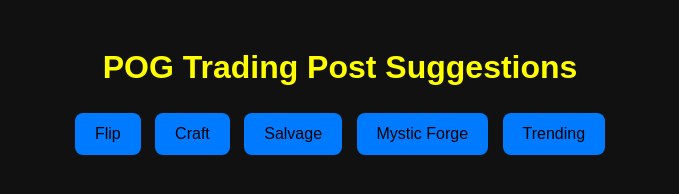
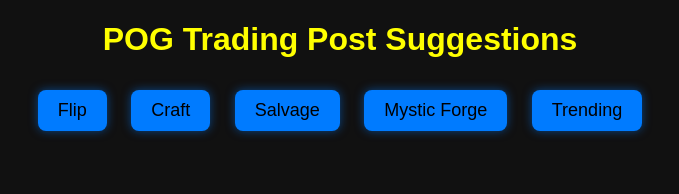
Before and after one commit to PantsOptionalGaming/TradingPost, a plain HTML site: page index.html in a window 1280 px wide. Shown: the whole page, without its empty margins (300-979 px from the left). Drawn offline with Linux system fonts and the light colour scheme.

Commit message:
Update style.css

```diff
--- a/style.css
+++ b/style.css
@@ -1,47 +1,43 @@
-
 body {
   font-family: Arial, sans-serif;
+  text-align: center;
   background-color: #111;
   color: #fff;
-  text-align: center;
-  padding: 20px;
 }
 
 h1 {
   color: yellow;
 }
 
-.button-container {
-  margin-bottom: 20px;
+.buttons {
+  margin: 20px 0;
 }
 
 button {
+  margin: 10px;
+  padding: 10px 20px;
+  font-size: 18px;
   background-color: #007BFF;
+  border: none;
   color: black;
-  border: none;
-  padding: 12px 20px;
-  margin: 5px;
-  font-size: 16px;
+  border-radius: 8px;
+  transition: 0.3s;
+  box-shadow: 0 0 10px rgba(0,123,255,0.5);
   cursor: pointer;
-  border-radius: 8px;
-  transition: transform 0.2s, background-color 0.2s, box-shadow 0.2s;
 }
 
 button:hover {
-  background-color: #3399FF;
-  transform: scale(1.1);
-  box-shadow: 0 0 10px #3399FF;
+  background-color: #0056b3;
+  transform: scale(1.05);
+  box-shadow: 0 0 20px rgba(0,123,255,1);
 }
 
 button:active {
-  background-color: #0056b3;
-  transform: scale(0.95);
+  background-color: #003f7f;
 }
 
 #results {
-  margin-top: 30px;
+  margin: 20px auto;
+  max-width: 800px;
   text-align: left;
-  max-width: 900px;
-  margin-left: auto;
-  margin-right: auto;
 }
```
